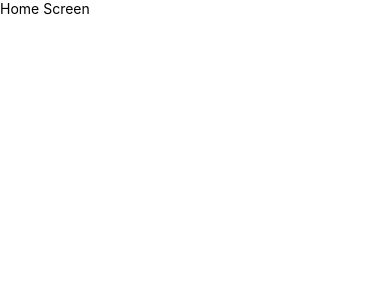
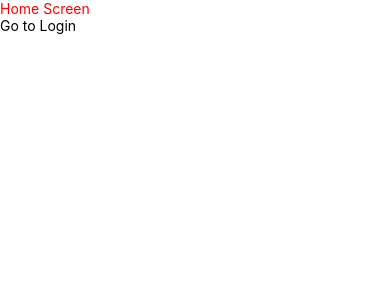
Before and after one commit to rheks/CleanArchRN72, a React Native app: screen /HomeRoute in a window 390 px wide. Shown: the top 300 px of the page. Built offline with nearby package versions, Linux system fonts and the light colour scheme.

Commit message:
Add initial home screen

```diff
--- a/src/presentation/screen/home/HomeScreen.tsx
+++ b/src/presentation/screen/home/HomeScreen.tsx
@@ -1,12 +1,17 @@
+import { navigationRef } from "@presentation/navigation/NavGuard";
+import { NavigationObject } from "@presentation/navigation/NavObject";
 import React from "react";
-import { Text, View } from "react-native";
+import { Button, Text, TouchableOpacity, View } from "react-native";
 
 const HomeScreen: React.FC = () => {
-    return (
-        <View>
-            <Text styles={{ color: 'red' }}>Home Screen</Text>
-        </View>
-    );
-}
+	return (
+		<View>
+			<Text style={{ color: "red" }}>Home Screen</Text>
+			<TouchableOpacity onPress={() => navigationRef.navigate(NavigationObject.login.routeName)}>
+				<Text>Go to Login</Text>
+			</TouchableOpacity>
+		</View>
+	);
+};
 
 export default HomeScreen;
```
Also changed, not shown: src/presentation/navigation/NavObject.ts (+6 -6 lines).
